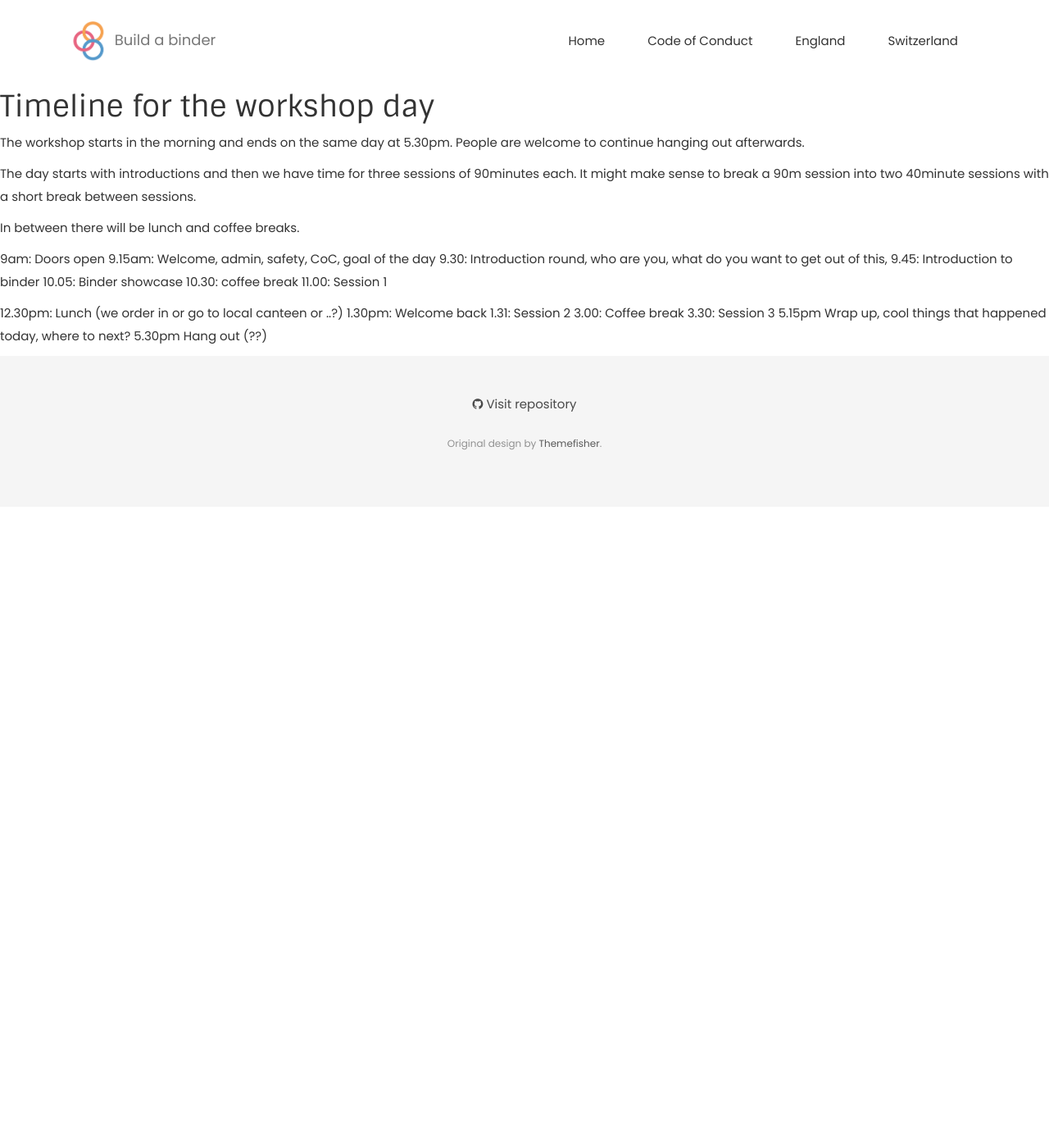
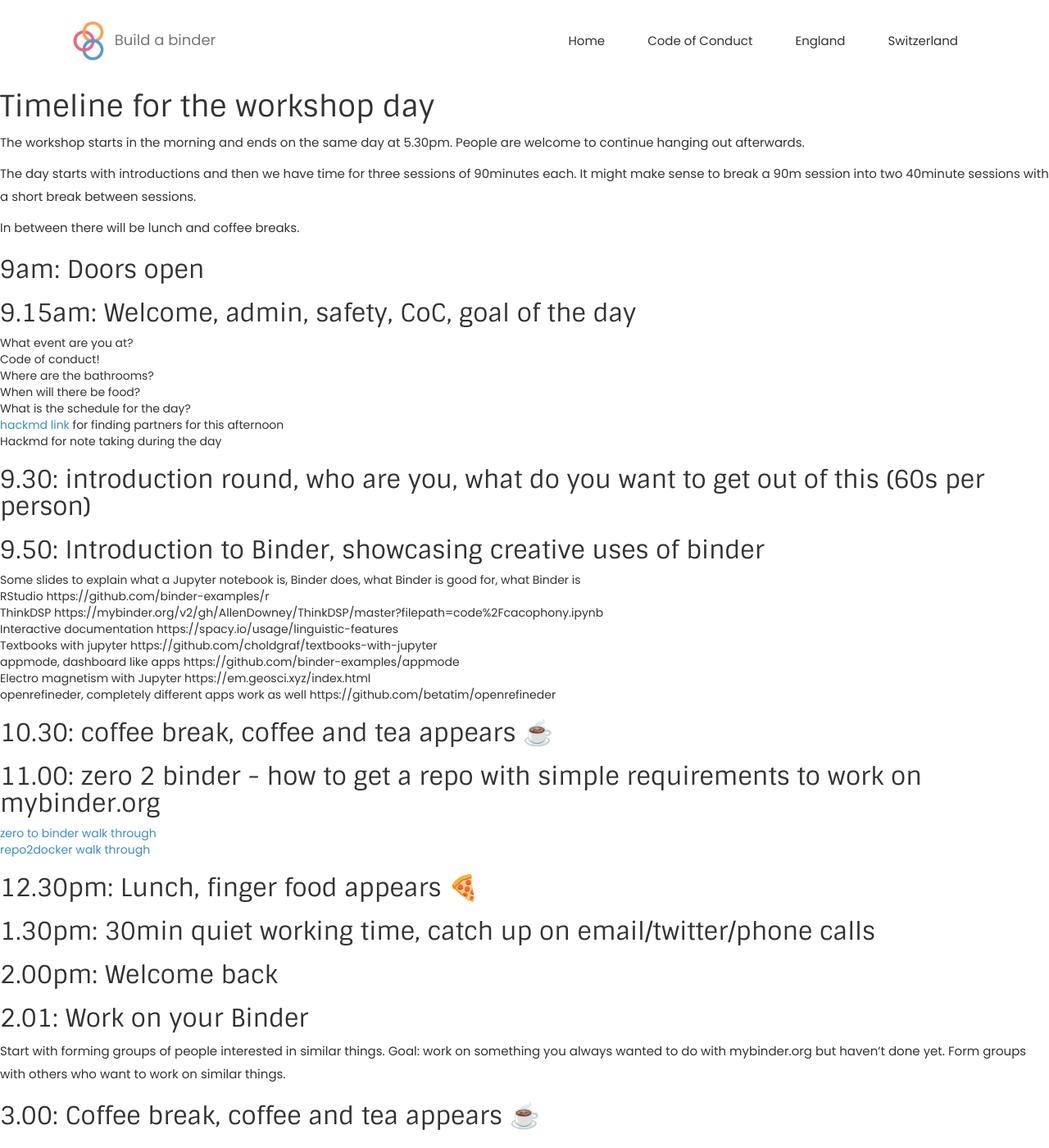
Before and after one commit to Build-a-binder/build-a-binder.github.io, a Jekyll site: the page built from workshop/timeline.md, in a window 1280 px wide and 1400 px high. Shown: the whole window at 82% size. Built offline with Jekyll 4.4.1, drawn with Linux system fonts in a browser that asks for light colours; nearby versions of some CDN libraries; some web fonts are replaced; our own code applies the rules of GitHub Pages for plain Markdown files; some of the changed text lies outside the part shown.

Commit message:
Update timeline

```diff
--- a/workshop/timeline.md
+++ b/workshop/timeline.md
@@ -9,18 +9,59 @@
 
 In between there will be lunch and coffee breaks.
 
-9am: Doors open
-9.15am: Welcome, admin, safety, CoC, goal of the day
-9.30: Introduction round, who are you, what do you want to get out of this,
-9.45: Introduction to binder
-10.05: Binder showcase
-10.30: coffee break
-11.00: Session 1
+## 9am: Doors open
 
-12.30pm: Lunch (we order in or go to local canteen or ..?)
-1.30pm: Welcome back
-1.31: Session 2
-3.00: Coffee break
-3.30: Session 3
-5.15pm Wrap up, cool things that happened today, where to next?
-5.30pm Hang out (??)
+## 9.15am: Welcome, admin, safety, CoC, goal of the day
+
+* What event are you at?
+* Code of conduct!
+* Where are the bathrooms?
+* When will there be food?
+* What is the schedule for the day?
+* [hackmd link](https://hackmd.io/k9WEFKBqSNeIHlOQ3WknFA#) for finding partners for this afternoon
+* Hackmd for note taking during the day
+
+## 9.30: introduction round, who are you, what do you want to get out of this (60s per person)
+
+## 9.50: Introduction to Binder, showcasing creative uses of binder
+
+* Some slides to explain what a Jupyter notebook is, Binder does, what Binder is good for, what Binder is
+* RStudio https://github.com/binder-examples/r
+* ThinkDSP https://mybinder.org/v2/gh/AllenDowney/ThinkDSP/master?filepath=code%2Fcacophony.ipynb
+* Interactive documentation https://spacy.io/usage/linguistic-features
+* Textbooks with jupyter https://github.com/choldgraf/textbooks-with-jupyter
+* appmode, dashboard like apps https://github.com/binder-examples/appmode
+* Electro magnetism with Jupyter https://em.geosci.xyz/index.html
+* openrefineder, completely different apps work as well https://github.com/betatim/openrefineder
+
+## 10.30: coffee break, coffee and tea appears ☕️
+
+## 11.00: zero 2 binder - how to get a repo with simple requirements to work on mybinder.org
+
+* [zero to binder walk through](10-zero-to-binder.md)
+* [repo2docker walk through](20-repo2docker.md)
+
+## 12.30pm: Lunch, finger food appears 🍕
+
+## 1.30pm: 30min quiet working time, catch up on email/twitter/phone calls
+
+## 2.00pm: Welcome back
+
+## 2.01: Work on your Binder
+
+Start with forming groups of people interested in similar things.
+Goal: work on something you always wanted to do with mybinder.org but haven't
+done yet. Form groups with others who want to work on similar things.
+
+
+## 3.00: Coffee break, coffee and tea appears ☕️
+
+## 3.30: Chance to rotate your work session/breakout
+
+## 4.45pm cool things that happened today, show&tell what you worked on
+
+## 5.15pm Wrap up, where to next?
+
+## 5.30pm Go outside!
+Tim is staying in Birmingham overnight and would appreciate if someone wants to
+head out for dinner together. Time to relax!
```
